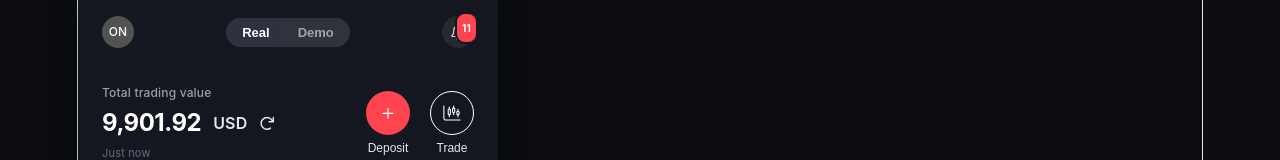
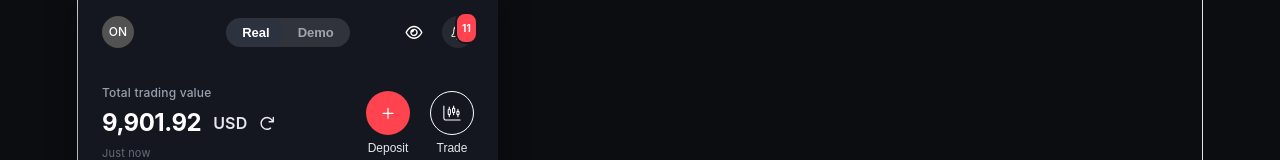
Before and after one commit to Oswxld/dclone, a React (Vite) app: page / in a window 1280 px wide. Shown: the top 160 px of the page. Built offline with nearby package versions, Linux system fonts and the light colour scheme; what blockly would draw is missing.

Commit message:
the new eye at the right update

```diff
--- a/src/components/layout/MobileTopHeader.tsx
+++ b/src/components/layout/MobileTopHeader.tsx
@@ -14,6 +14,7 @@ type MobileTopHeaderProps = {
 export const MobileTopHeader = ({ currentTab, onOpenTransfer, onOpenProfile }: MobileTopHeaderProps) => {
   const { balances, activeMode, setActiveMode, updateOptionsBalance } = useAccount();
   const [portfolioSubTab, setPortfolioSubTab] = useState<'Overview' | 'Wallet' | 'Partners' | 'Trading' | 'P2P'>('Overview');
+  const [isBalanceHidden, setIsBalanceHidden] = useState(false);
 
   // Dynamically fetch initials from the logged-in user
   const userEmail = localStorage.getItem('deriv_current_user');
@@ -27,10 +28,12 @@ export const MobileTopHeader = ({ currentTab, onOpenTransfer, onOpenProfile }: M
       ? balances.optionsUsd
       : balances.totalUsd;
 
-  const formattedAmount = displayAmount.toLocaleString('en-US', {
-    minimumFractionDigits: 2,
-    maximumFractionDigits: 2,
-  });
+  const formattedAmount = isBalanceHidden
+    ? '****'
+    : displayAmount.toLocaleString('en-US', {
+        minimumFractionDigits: 2,
+        maximumFractionDigits: 2,
+      });
 
   const handleReset = () => {
     if (currentTab === 'options') {
@@ -84,7 +87,21 @@ export const MobileTopHeader = ({ currentTab, onOpenTransfer, onOpenProfile }: M
         </div>
 
         {/* RIGHT COMPONENT (Flex 1) */}
-        <div className={styles.rightGroup}>
+        <div className={styles.rightGroup} style={{ display: 'flex', alignItems: 'center', gap: '12px', justifyContent: 'flex-end' }}>
+
+          {/* NEW: Hide Balance Eye Button */}
+          <button
+            type="button"
+            aria-label="Hide balances"
+            data-testid="mobile-header-btn-toggle-balance"
+            className={styles.iconBtn}
+            onClick={() => setIsBalanceHidden(!isBalanceHidden)}
+          >
+            <svg xmlns="http://www.w3.org/2000/svg" viewBox="0 0 32 32" width="24" height="24" role="img" fill="currentColor">
+              <path d="M16 9.625c-2.578 0-4.648 1.172-6.25 2.656A14 14 0 0 0 6.664 16.5c.547 1.172 1.563 2.852 3.086 4.258 1.602 1.484 3.672 2.617 6.25 2.617 2.54 0 4.61-1.133 6.21-2.617 1.524-1.406 2.58-3.086 3.087-4.258-.508-1.172-1.563-2.812-3.047-4.219-1.64-1.484-3.71-2.656-6.25-2.656m-7.54 1.29C10.298 9.194 12.837 7.75 16 7.75c3.125 0 5.664 1.445 7.5 3.164s3.047 3.711 3.633 5.117a1.4 1.4 0 0 1 0 .977c-.586 1.367-1.797 3.398-3.633 5.117S19.125 25.25 16 25.25c-3.164 0-5.703-1.406-7.54-3.125-1.835-1.719-3.046-3.75-3.632-5.117a1.4 1.4 0 0 1 0-.977c.586-1.406 1.797-3.437 3.633-5.117m7.54 8.71a3.11 3.11 0 0 0 3.125-3.125A3.134 3.134 0 0 0 16 13.375h-.078c.039.234.078.43.078.625 0 1.406-1.133 2.5-2.5 2.5-.234 0-.43 0-.625-.078v.078c0 1.758 1.367 3.125 3.125 3.125m0-8.125c1.758 0 3.398.977 4.297 2.5.898 1.563.898 3.477 0 5A4.96 4.96 0 0 1 16 21.5a4.97 4.97 0 0 1-4.336-2.5c-.898-1.523-.898-3.437 0-5 .899-1.523 2.54-2.5 4.336-2.5"></path>
+            </svg>
+          </button>
+
           <div className={styles.bellWrapper}>
             <button type="button" className={`${styles.iconBtn} ${styles.bellBtn}`} aria-label="Notifications">
               <svg xmlns="http://www.w3.org/2000/svg" viewBox="0 0 32 32" width="24" height="24" role="img" fill="currentColor">
```
